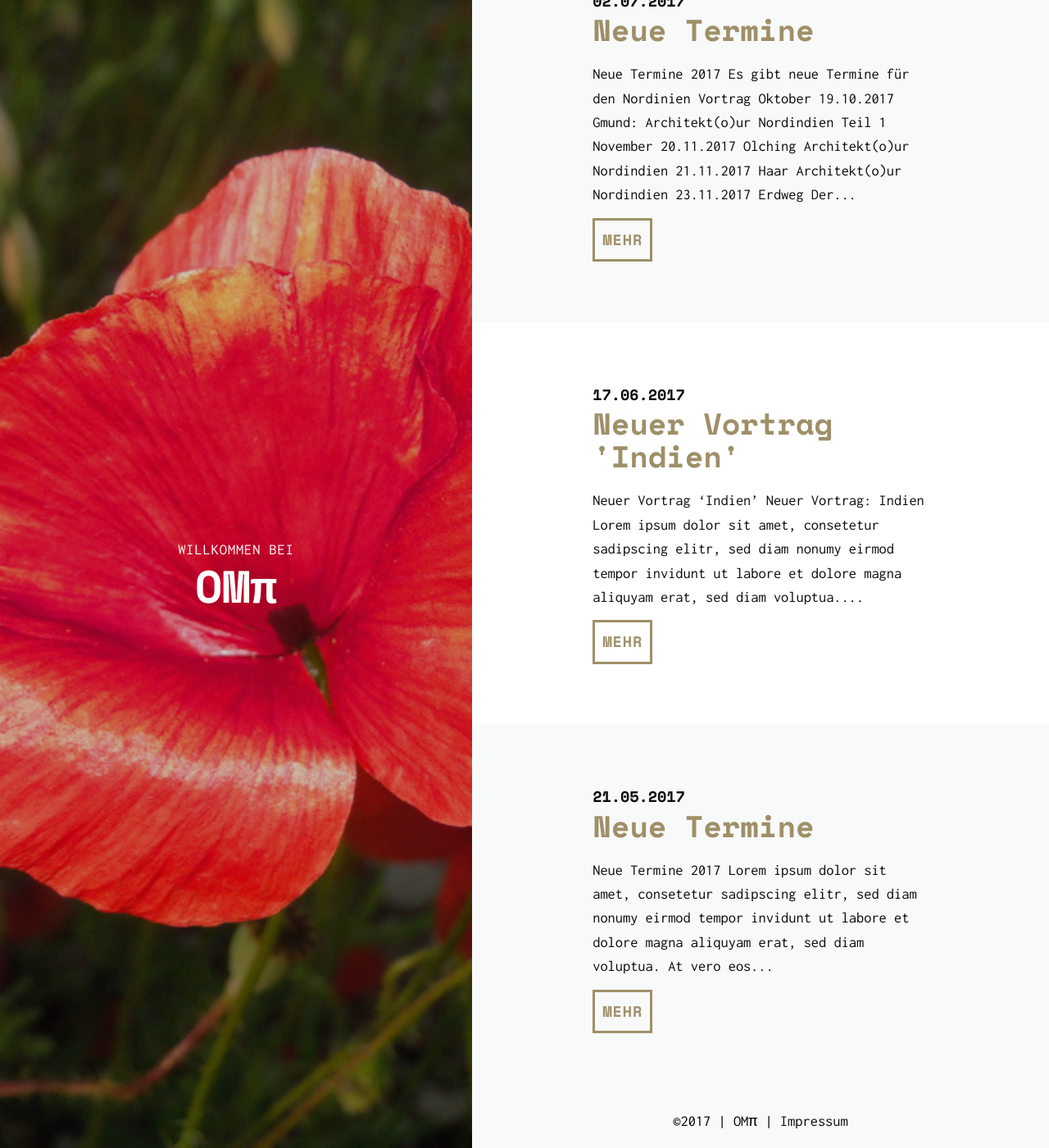
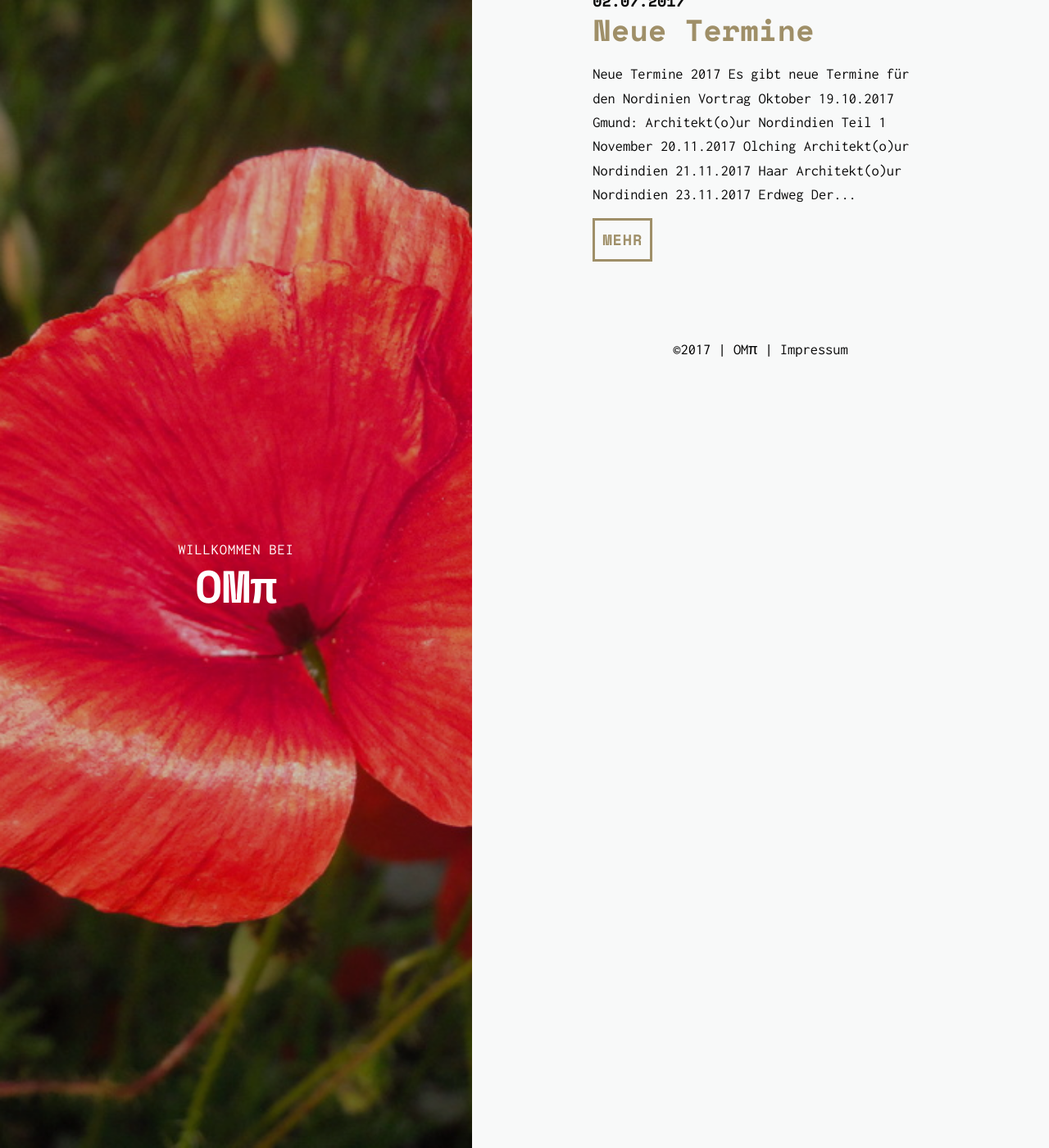
Before and after one commit to Waggi43/Waggi43.github.io, a Jekyll site: the page built from index.html, in a window 1280 px wide and 1400 px high, scrolled down 156 px. Shown: the whole window at 82% size. Built offline with Jekyll 4.4.1, drawn with Linux system fonts in a browser that asks for light colours; nearby versions of some CDN libraries; the list of posts is cut into pages by our own code.

Commit message:
termine-3

```diff
--- a/_posts/2017-05-21-neue-termine.markdown
+++ /dev/null
@@ -1,16 +0,0 @@
----
-layout: post
-title: "Neue Termine"
-date: 2017-05-21
-categories:
-description:
-image:
-image-sm:
----
-Neue Termine 2017
-======
-
-Lorem ipsum dolor sit amet, consetetur sadipscing elitr, sed diam nonumy eirmod tempor invidunt ut labore et dolore magna aliquyam erat, sed diam voluptua. At vero eos et accusam et justo duo dolores et ea rebum. Stet clita kasd gubergren, no sea takimata sanctus est Lorem ipsum dolor sit amet.
-
-- [Indien](/vortrag/Indien) - 10. Juli VHS Gilching
-- [Polen](/vortrag/Polen) - 20. Juli Germering
--- a/_posts/2017-06-17-neuer-Vortrag.md
+++ /dev/null
@@ -1,16 +0,0 @@
----
-layout: post
-title: "Neuer Vortrag 'Indien'"
-categories:
-description:
-image: /img/indien.jpg
-image-sm:
----
-Neuer Vortrag 'Indien'
-======
-
-Neuer Vortrag:
-[![Indien](/img/indien_small.jpg)](/vortrag/Indien)
-[Indien](/vortrag/Indien)
-
-Lorem ipsum dolor sit amet, consetetur sadipscing elitr, sed diam nonumy eirmod tempor invidunt ut labore et dolore magna aliquyam erat, sed diam voluptua. At vero eos et accusam et justo duo dolores et ea rebum. Stet clita kasd gubergren, no sea takimata sanctus est Lorem ipsum dolor sit amet.
```
Also changed, not shown: _posts/2017-07-10 Termine-3.md (renamed from _posts/2017-07-10 Termine.md, +1 -4 lines), img/indien.jpg (deleted).
